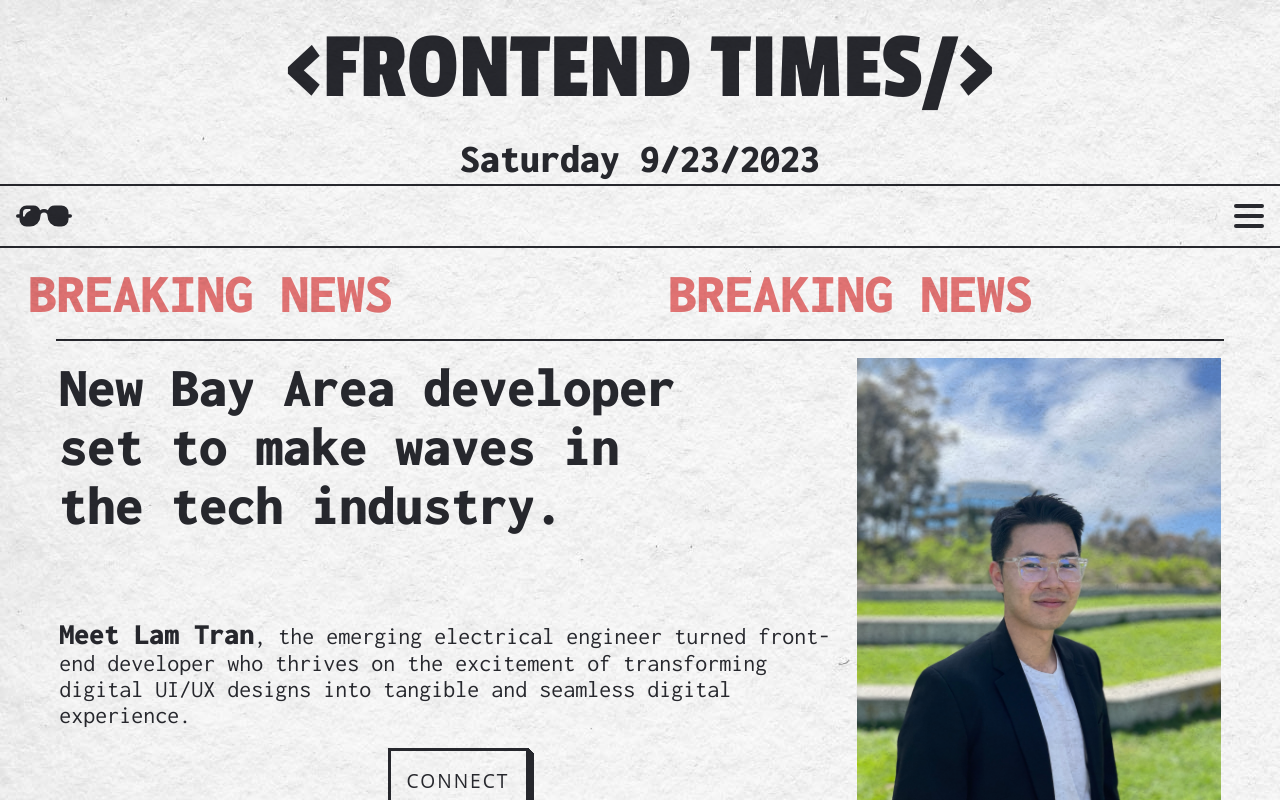
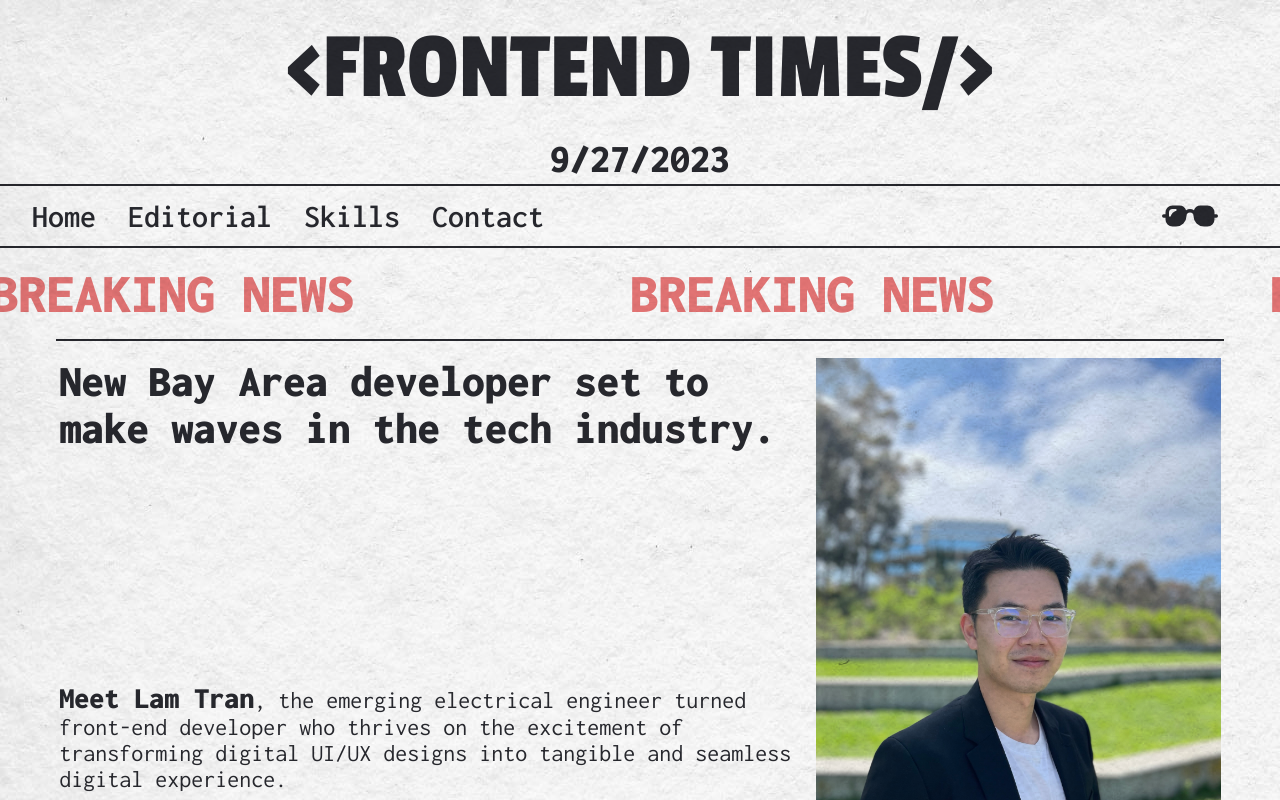
Before and after one commit to lam-tu-tr/Frontend-times, a Next.js app: page / in a window 1280 px wide. Shown: the top 800 px of the page. Built offline with nearby package versions, Linux system fonts and the light colour scheme.

Commit message:
Fully functional responsive website

```diff
--- a/app/components/Header/Header.tsx
+++ b/app/components/Header/Header.tsx
@@ -11,11 +11,13 @@ const passion_one = Passion_One({
 });
 
 export default function Header() {
+  const date = new Date();
+
   return (
     <header id={style.header}>
       <section>
         <h1 className={passion_one.className}>&#60;FRONTEND TIMES/&#62;</h1>
-        <h3>Saturday 9/23/2023</h3>
+        <h3>{date.toLocaleDateString()}</h3>
       </section>
 
       <Nav></Nav>
--- a/app/components/Intro/Intro.module.scss
+++ b/app/components/Intro/Intro.module.scss
@@ -11,6 +11,7 @@
     padding: 0;
     line-height: normal;
     text-wrap: balance;
+    font-size: clamp(2.625rem, 2.2917rem + 1.3333vw, 2.8rem);
   }
   #profile_pic {
     aspect-ratio: 3/2;
@@ -75,9 +76,9 @@
       grid-column: 5/7;
       grid-row: 1/4;
 
-      aspect-ratio: 4/5;
+      aspect-ratio: 2/3;
       min-width: 300px;
-      margin: 0;
+      margin: 0 0 0 1rem;
     }
 
     p {
@@ -88,7 +89,15 @@
     aside {
       grid-column: 1/5;
       grid-row: 3/4;
-      margin: 0;
+      // margin-top;
     }
   }
 }
+
+@media (min-width: 800px) {
+  #intro {
+    #profile_pic {
+      aspect-ratio: 5/7;
+    }
+  }
+}
--- a/app/components/Nav/Nav.module.scss
+++ b/app/components/Nav/Nav.module.scss
@@ -24,9 +24,14 @@
   //   }
   // }
 
+  div {
+    display: flex;
+    justify-content: space-between;
+    width: 100%;
+
     aside {
       display: flex;
-    align-items: center;
+
       span {
         margin-right: var(--spacing-mobile);
         cursor: pointer;
@@ -34,6 +39,7 @@
     }
     button {
       z-index: 101;
+    }
   }
 }
 
@@ -59,3 +65,31 @@
 .menuOpened {
   left: 0;
 }
+
+@media (min-width: 700px) {
+  #nav_section {
+    display: flex;
+    flex-direction: row;
+    justify-content: space-between;
+    div {
+      width: auto;
+      button {
+        visibility: hidden;
+      }
+    }
+  }
+
+  .mobile_nav {
+    position: relative;
+    min-height: 0;
+    top: auto;
+    left: auto;
+    padding: 0;
+    width: auto;
+    a {
+      display: inline;
+      margin: 0 1rem;
+      font-size: var(--font-size-large);
+    }
+  }
+}
--- a/app/components/Nav/Nav.tsx
+++ b/app/components/Nav/Nav.tsx
@@ -35,9 +35,6 @@ export default function Nav() {
       setLightMode(true);
     }
   };
-  // const setDarkMode = () => {
-  //   document.querySelector("body")?.setAttribute("data-theme", "dark");
-  // };
 
   //* Recalculate Y of Nav to Top on screen resize
   useEffect(() => {
@@ -77,12 +74,6 @@ export default function Nav() {
 
   return (
     <section id={style.nav_section} ref={navRef} className="nav_bar">
-      {/* <ul>
-        <li>-Home-</li>
-        <li>-More About me-</li>
-        <li>-Project Details-</li>
-      </ul> */}
-
       <nav className={`${style.mobile_nav} ${menuOpened && style.menuOpened}`}>
         <a
           href={`#${header.header}`}
@@ -97,7 +88,7 @@ export default function Nav() {
           Editorial
         </a>
         <a
-          href={`#${tech_container.tech_container}`}
+          href={`#${tech_container.heading_container}`}
           onClick={() => setMenuOpened(!menuOpened)}
         >
           Skills
@@ -110,6 +101,7 @@ export default function Nav() {
         </a>
       </nav>
 
+      <div>
         <aside>
           {navSticky && (
             <h3 className={passion_one.className}>
@@ -132,6 +124,7 @@ export default function Nav() {
             </>
           )}
         </aside>
+
         <button
           className={`hamburger hamburger--spin ${menuOpened && "is-active"}`}
           type="button"
@@ -139,9 +132,13 @@ export default function Nav() {
           onClick={() => setMenuOpened(!menuOpened)}
         >
           <span className="hamburger-box">
-          <span id={style.hamburger_symbol} className="hamburger-inner"></span>
+            <span
+              id={style.hamburger_symbol}
+              className="hamburger-inner"
+            ></span>
           </span>
         </button>
+      </div>
     </section>
   );
 }
```
Lines whose indentation alone changed are shown as unchanged.
